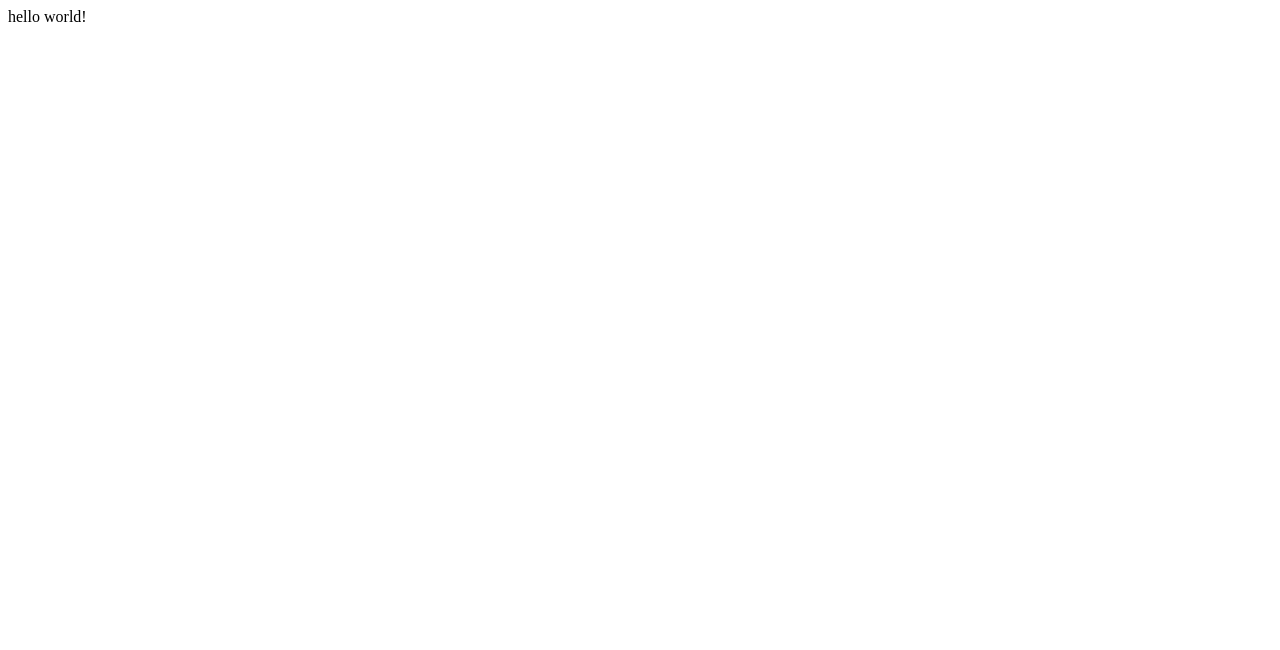
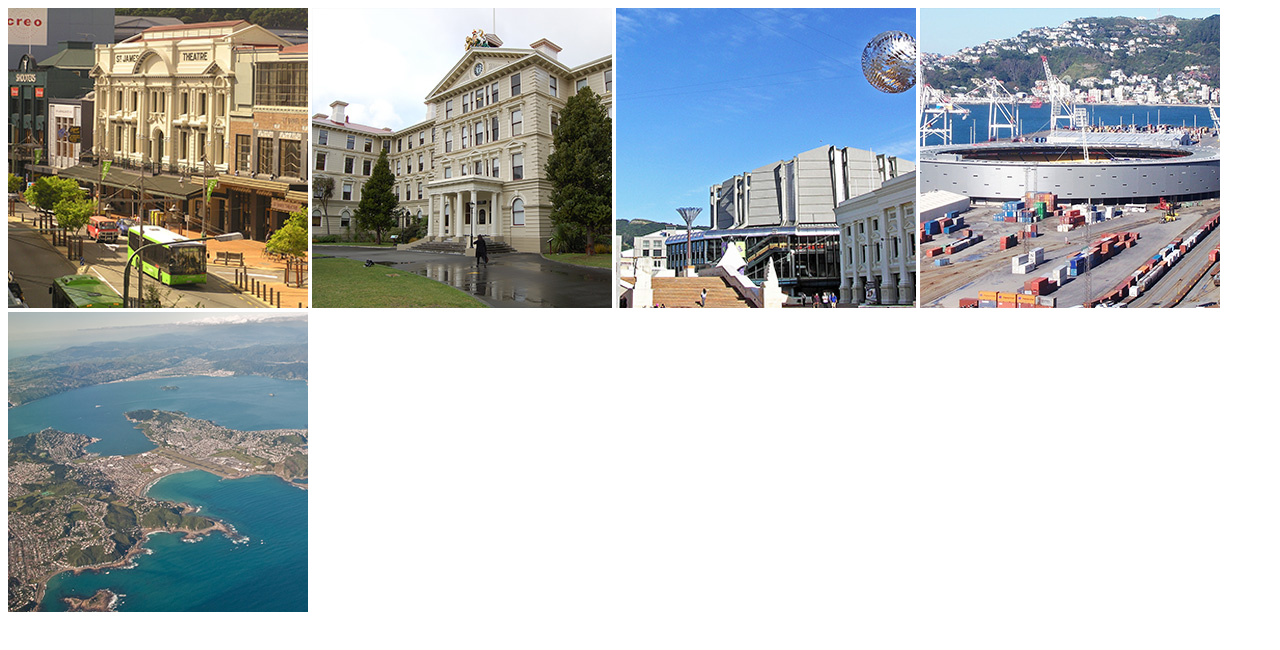
Before and after one commit to charliboi/charliboi.github.io, a plain HTML site: page index.html in a window 1280 px wide. Drawn offline with nearby package versions, Linux system fonts and the light colour scheme.

Commit message:
add gallery1

```diff
--- a/index.html
+++ b/index.html
@@ -1,8 +1,24 @@
 <html>
 
+<head>
+    <script src="https://code.jquery.com/jquery-3.3.1.min.js"></script> <!--needed to add http:. this line loaded javascript-->
+
+<link rel="stylesheet" href="https://cdn.jsdelivr.net/gh/fancyapps/fancybox@3.5.7/dist/jquery.fancybox.min.css" />
+<script src="https://cdn.jsdelivr.net/gh/fancyapps/fancybox@3.5.7/dist/jquery.fancybox.min.js"></script> <!--the actual line of hjavascript taht does tha work-->
+
+
+
+
+
+</head>
+
 <body>
+    <a data-fancybox="gallery1" href="IMG.files/big_1.jpg"><img src="IMG.files/small_1.jpg"></a>
+    <a data-fancybox="gallery1" href="IMG.files/big_2.jpg"><img src="IMG.files/small_2.jpg"></a>
+    <a data-fancybox="gallery1" href="IMG.files/big_3.jpg"><img src="IMG.files/small_3.jpg"></a>
+    <a data-fancybox="gallery1" href="IMG.files/big_4.jpg"><img src="IMG.files/small_4.jpg"></a>
+    <a data-fancybox="gallery1" href="IMG.files/big_5.jpg"><img src="IMG.files/small_5.jpg"></a>
 
-hello world!
 
 </body>
 
```
Also changed, not shown: IMG.files/big_1.jpg (added), IMG.files/big_2.jpg (added), IMG.files/big_3.jpg (added), IMG.files/big_4.jpg (added), IMG.files/big_5.jpg (added), IMG.files/small_1.jpg (added), IMG.files/small_2.jpg (added), IMG.files/small_3.jpg (added), IMG.files/small_4.jpg (added), IMG.files/small_5.jpg (added), 3 other files.
